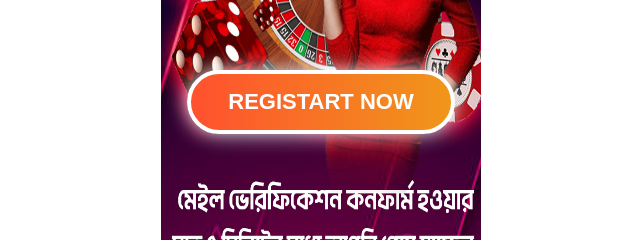
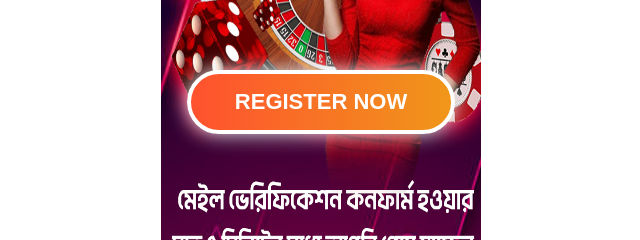
Before and after one commit to digitalitbd/bpl-banner, a plain HTML site: page index.html in a window 1280 px wide. Shown: the part 330-570 px from the top of the page, 319-959 px from the left. Drawn offline with Linux system fonts and the light colour scheme.

Commit message:
Update index.html

```diff
--- a/index.html
+++ b/index.html
@@ -69,7 +69,7 @@ a:hover{
 <body>
     <div>
         <img loading="lazy" src="img/V24 Post Banner-Potrait 3.jpg" alt="">
-        <a href="https://www.v24topbd.xyz/affiliates/?btag=B200_l264928">Registart Now</a>
+        <a href="https://www.v24topbd.xyz/affiliates/?btag=B200_l264928">Register now</a>
 
     </div>
 </body>
```
